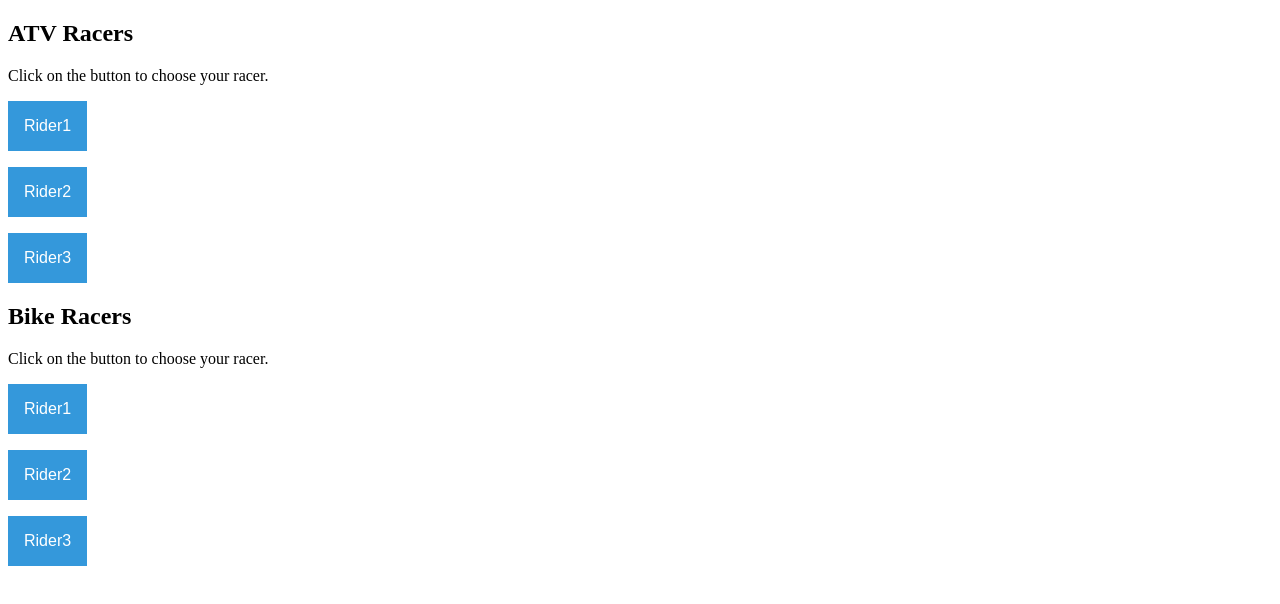
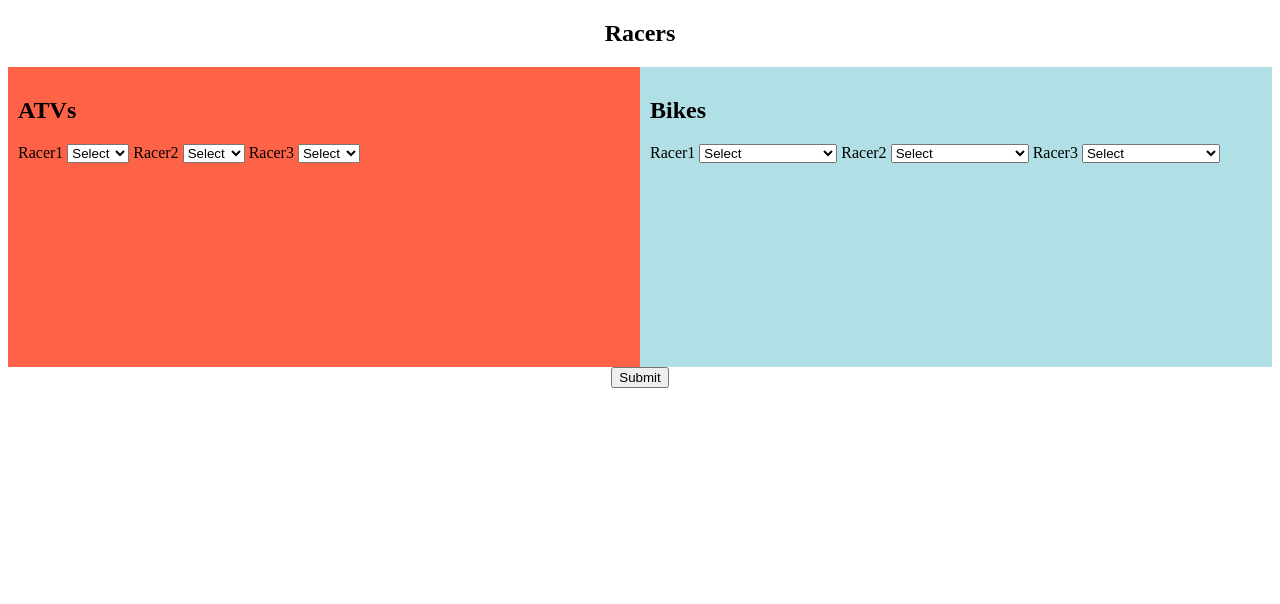
Before and after one commit to SplitLineOffRoad/SplitLineOffRoad.github.io, a plain HTML site: page index.html in a window 1280 px wide. Drawn offline with Linux system fonts and the light colour scheme.

Commit message:
Update index.html

```diff
--- a/index.html
+++ b/index.html
@@ -3,152 +3,85 @@
 <head>
 <meta name="viewport" content="width=device-width, initial-scale=1">
 <style>
-.dropbtn {
-  background-color: #3498DB;
-  color: white;
-  padding: 16px;
-  font-size: 16px;
-  border: none;
-  cursor: pointer;
+* {
+  box-sizing: border-box;
 }
 
-.dropbtn:hover, .dropbtn:focus {
-  background-color: #2980B9;
+/* Create two equal columns that floats next to each other */
+.column {
+  float: left;
+  width: 50%;
+  padding: 10px;
+  height: 300px; /* Should be removed. Only for demonstration */
 }
 
-.dropdown {
-  position: relative;
-  display: inline-block;
+/* Clear floats after the columns */
+.row:after {
+  content: "";
+  display: table;
+  clear: both;
 }
-
-.dropdown-content {
-  display: none;
-  position: absolute;
-  background-color: #f1f1f1;
-  min-width: 160px;
-  overflow: auto;
-  box-shadow: 0px 8px 16px 0px rgba(0,0,0,0.2);
-  z-index: 1;
-}
-
-.dropdown-content a {
-  color: black;
-  padding: 12px 16px;
-  text-decoration: none;
-  display: block;
-}
-
-.dropdown a:hover {background-color: #ddd;}
-
-.show {display: block;}
 </style>
 </head>
 <body>
+<h2><center>Racers</center></h2>
+<div class="row">
+  <div class="column" style="background-color:tomato;">
+  <h2>ATVs</h2>
+  <label for="AtvRacers">Racer1</label>
+  <select name="AtvRacers" id="AtvRacers">
+    <option value="Select">Select</option>
+    <option value="Steve">Steve</option>
+    <option value="Dave">Dave</option>
+    <option value="Jerry">Jerry</option>
+    <option value="Louise">Louise</option>
+  </select>
+  <label for="AtvRacers">Racer2</label>
+  <select name="AtvRacers" id="AtvRacers">
+    <option value="Select">Select</option>
+    <option value="Steve">Steve</option>
+    <option value="Dave">Dave</option>
+    <option value="Jerry">Jerry</option>
+    <option value="Louise">Louise</option>
+  </select>
+  <label for="AtvRacers">Racer3</label>
+  <select name="AtvRacers" id="AtvRacers">
+    <option value="Select">Select</option>
+    <option value="Steve">Steve</option>
+    <option value="Dave">Dave</option>
+    <option value="Jerry">Jerry</option>
+    <option value="Louise">Louise</option>
+  </select>
+  </div>
 
-<h2>ATV Racers</h2>
-<p>Click on the button to choose your racer.</p>
-
-<div class="dropdown">
-  <button onclick="myFunction()" class="dropbtn">Rider1</button>
-  <div id="myDropdown" class="dropdown-content">
-    <a href="#home">Jerry</a>
-    <a href="#about">Defgoingtowin</a>
-    <a href="#contact">Imfastasfuqboi</a>
+  <div class="column" style="background-color:powderblue;">
+  <h2>Bikes</h2>
+  <label for="BikeRacers">Racer1</label>
+  <select name="BikeRacers" id="BikeRacers">
+    <option value="Select">Select</option>
+    <option value="Flattire">Flattire</option>
+    <option value="Imfastasfuqboi">Imfastasfuqboi</option>
+    <option value="alwaysbreaksdown">alwaysbreaksdown</option>
+    <option value="canisharemyscreen">canisharemyscreen</option>
+  </select>
+  <label for="BikeRacers">Racer2</label>
+  <select name="BikeRacers" id="BikeRacers">
+    <option value="Select">Select</option>
+    <option value="Flattire">Flattire</option>
+    <option value="Imfastasfuqboi">Imfastasfuqboi</option>
+    <option value="alwaysbreaksdown">alwaysbreaksdown</option>
+    <option value="canisharemyscreen">canisharemyscreen</option>
+  </select>
+  <label for="BikeRacers">Racer3</label>
+  <select name="BikeRacers" id="BikeRacers">
+    <option value="Select">Select</option>
+    <option value="Flattire">Flattire</option>
+    <option value="Imfastasfuqboi">Imfastasfuqboi</option>
+    <option value="alwaysbreaksdown">alwaysbreaksdown</option>
+    <option value="canisharemyscreen">canisharemyscreen</option>
+  </select>
   </div>
-</div>
-<p></p>
-
-<div class="dropdown">
-  <button onclick="myFunction2()" class="dropbtn">Rider2</button>
-  <div id="myDropdown" class="dropdown-content">
-    <a href="#home">Tom</a>
-    <a href="#about">Wolfy</a>
-    <a href="#contact">Louise</a>
-  </div>
-</div>
-<p></p>
-
-<div class="dropdown">
-  <button onclick="myFunction()" class="dropbtn">Rider3</button>
-  <div id="myDropdown" class="dropdown-content">
-    <a href="#home">Racernumber3</a>
-    <a href="#about">Alwaysgetsaflattire</a>
-    <a href="#contact">Probablyshouldpickadifferentsport</a>
-  </div>
-</div>
-<p></p>
-
-<h2>Bike Racers</h2>
-<p>Click on the button to choose your racer.</p>
-
-<div class="dropdown">
-  <button onclick="myFunction()" class="dropbtn">Rider1</button>
-  <div id="myDropdown2" class="dropdown-content">
-    <a href="#racer1">Jerry</a>
-    <a href="#racer2">Defgoingtowin</a>
-    <a href="#racer3">Imfastasfuqboi</a>
-  </div>
-</div>
-<p></p>
-
-<div class="dropdown">
-  <button onclick="myFunction()" class="dropbtn">Rider2</button>
-  <div id="myDropdown2" class="dropdown-content">
-    <a href="#home">Tom</a>
-    <a href="#about">Wolfy</a>
-    <a href="#contact">Louise</a>
-  </div>
-</div>
-<p></p>
-
-<div class="dropdown">
-  <button onclick="myFunction()" class="dropbtn">Rider3</button>
-  <div id="myDropdown2" class="dropdown-content">
-    <a href="#home">Racernumber3</a>
-    <a href="#about">Alwaysgetsaflattire</a>
-    <a href="#contact">Probablyshouldpickadifferentsport</a>
-  </div>
-</div>
-<p></p>
-
-<script>
-/* When the user clicks on the button,
-toggle between hiding and showing the dropdown content */
-function myFunction() {
-  document.getElementById("myDropdown").classList.toggle("show");
-}
-
-// Close the dropdown if the user clicks outside of it
-window.onclick = function(event) {
-  if (!event.target.matches('.dropbtn')) {
-    var dropdowns = document.getElementsByClassName("dropdown-content");
-    var i;
-    for (i = 0; i < dropdowns.length; i++) {
-      var openDropdown = dropdowns[i];
-      if (openDropdown.classList.contains('show')) {
-        openDropdown.classList.remove('show');
-      }
-    }
-  }
-}
-function myFunction2() {
-  document.getElementById("myDropdown2").classList.toggle("show");
-}
-
-// Close the dropdown if the user clicks outside of it
-window.onclick = function(event) {
-  if (!event.target.matches('.dropbtn')) {
-    var dropdowns = document.getElementsByClassName("dropdown-content");
-    var i;
-    for (i = 0; i < dropdowns.length; i++) {
-      var openDropdown = dropdowns[i];
-      if (openDropdown.classList.contains('show')) {
-        openDropdown.classList.remove('show');
-      }
-    }
-  }
-}
-</script>
+  <center><input type="submit" value="Submit"></center>
 
 </body>
 </html>
```
